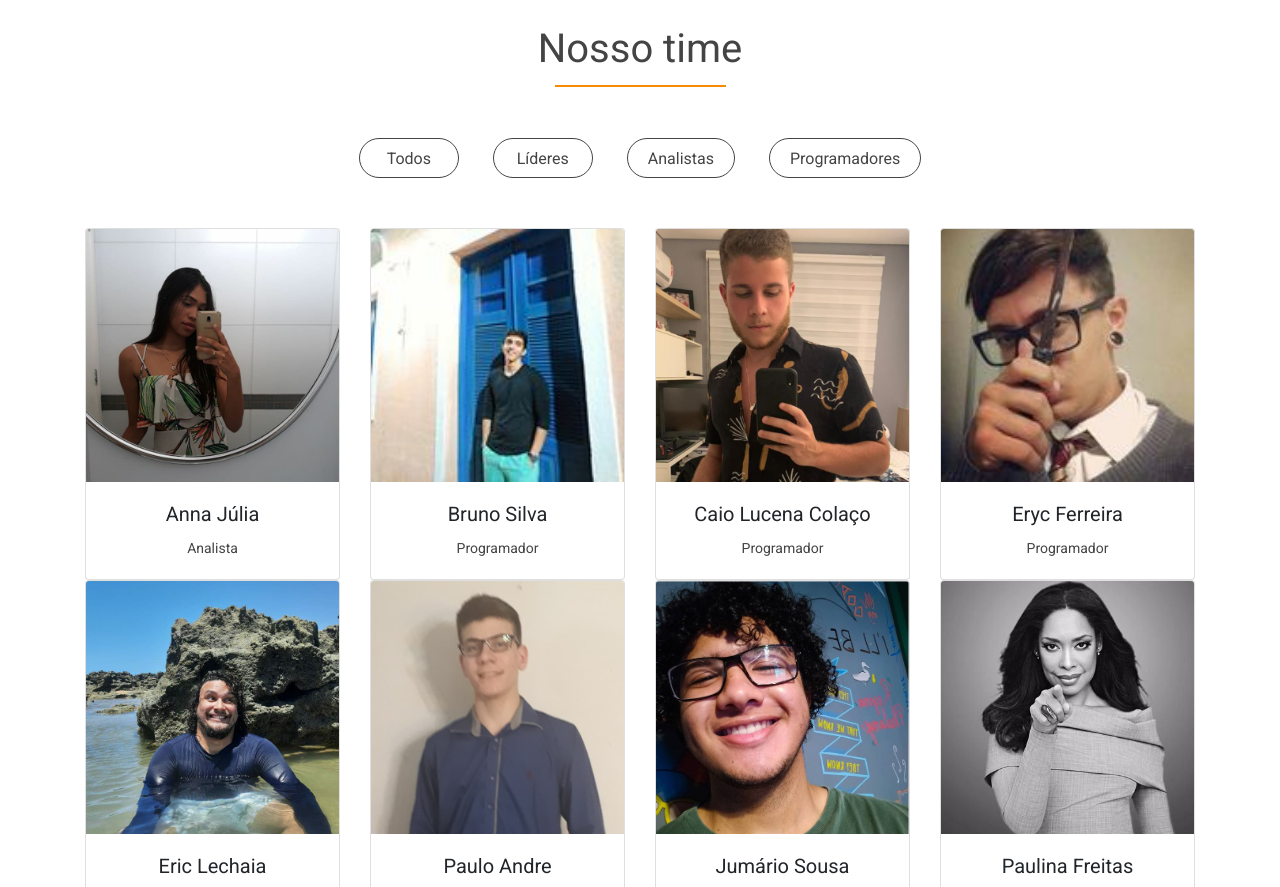
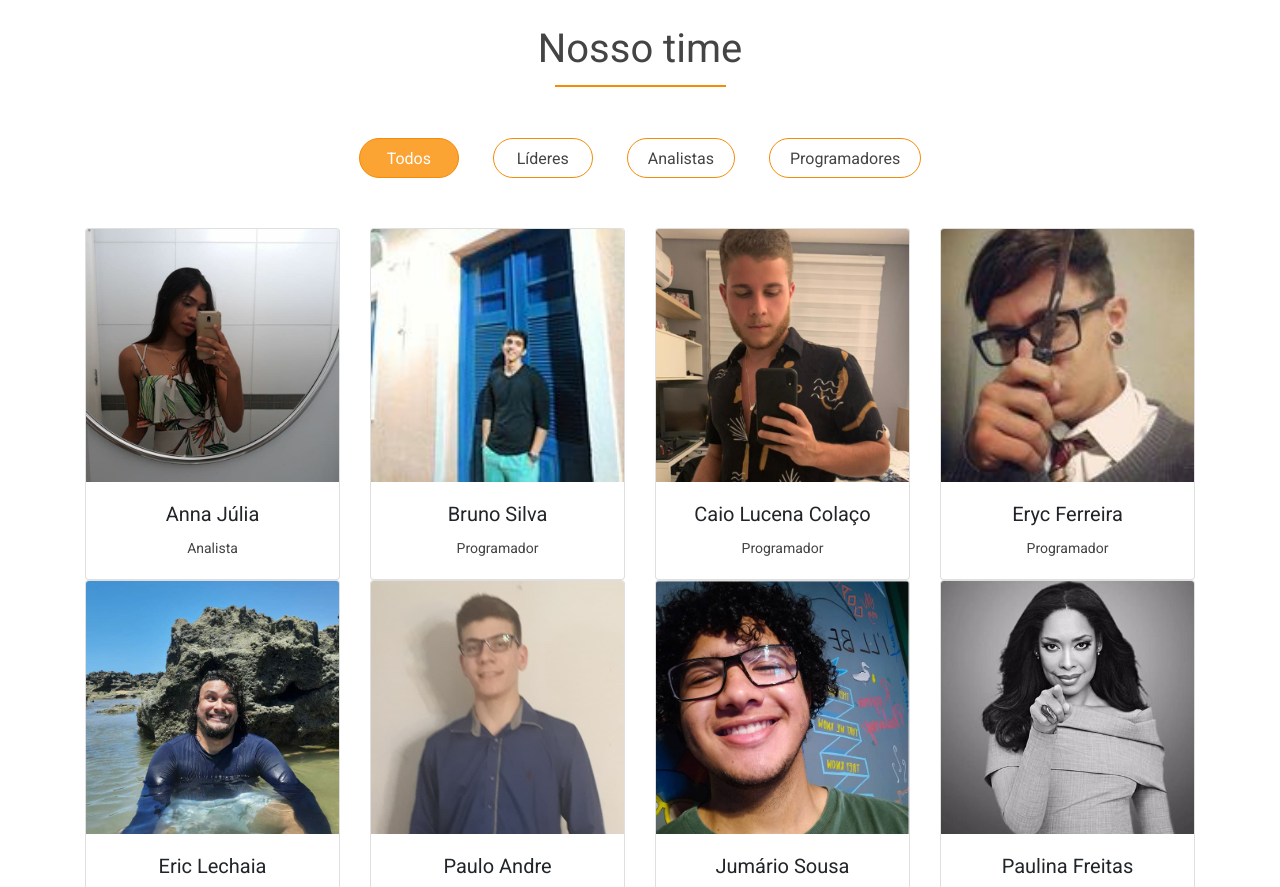
Before and after one commit to CaioLuColaco/NormaLabs, a plain HTML site: page views/home.html in a window 1280 px wide. Shown: the part 2220-3107 px from the top of the page. Drawn offline with nearby package versions, Linux system fonts and the light colour scheme; a script that the page names is missing.

Commit message:
stylized the buttons of team-area

```diff
--- a/css/styles.css
+++ b/css/styles.css
@@ -218,7 +218,7 @@ header, .navbar {
 
 .filter-btn {
     color: #444;
-    border: 1px solid #444;
+    border: 1px solid var(--color-highOrange);
     background-color: transparent;
     text-transform: none;
     margin: 0 15px;
@@ -228,6 +228,13 @@ header, .navbar {
     line-height: 40px;
     padding: 0 20px;
 }
+
+#team-area .filter-btn.active, #team-area .filter-btn:hover {
+    color: #FFF;
+    background-color: var(--color-middleOrange);
+    border-color: var(--color-highOrange);
+}
+
 /* Solicitação de melhoria */
 
 #apply-area {
```
